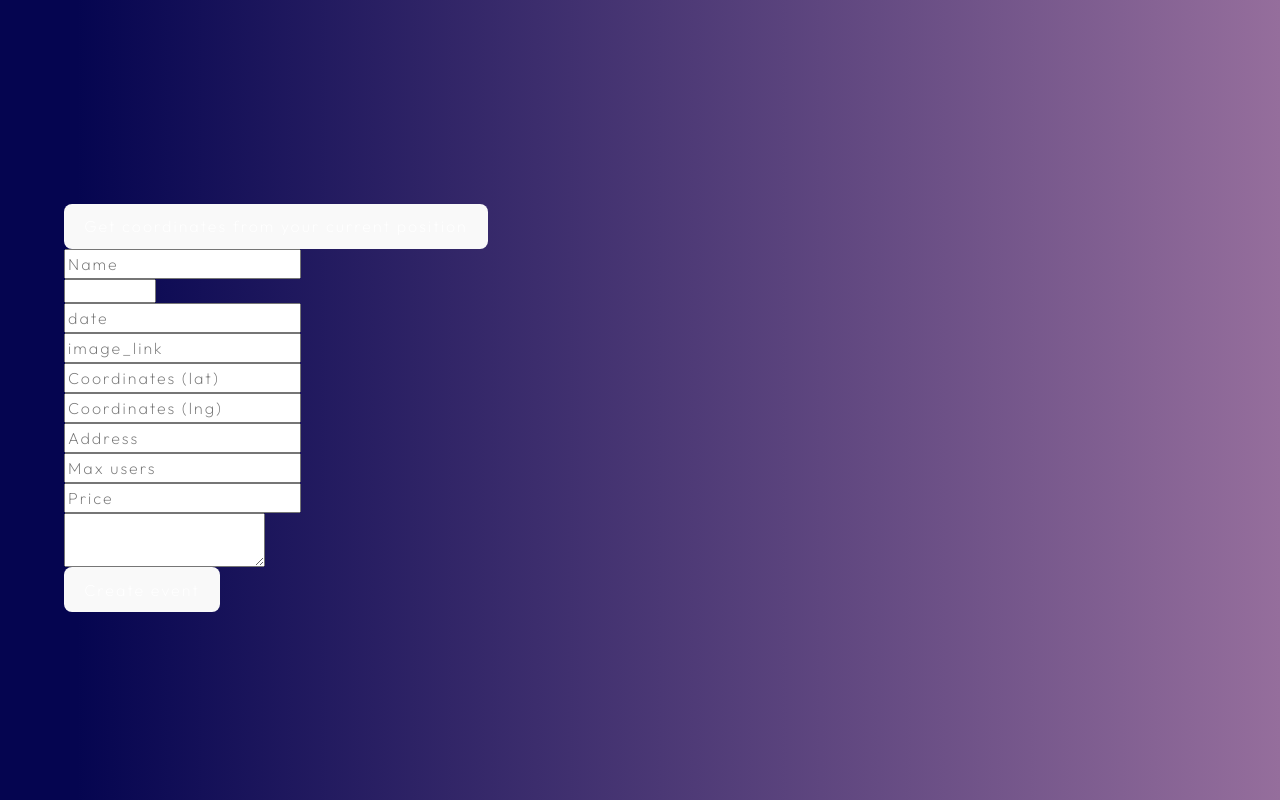
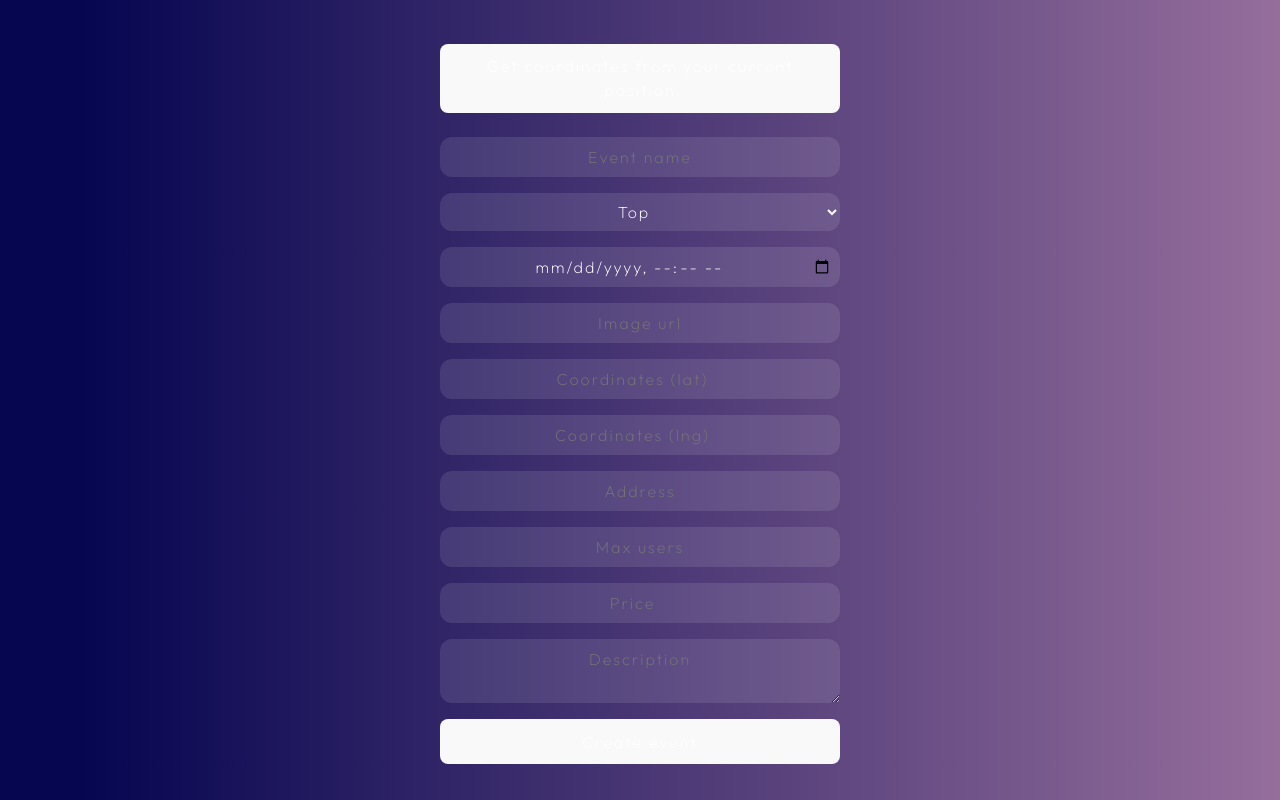
Before and after one commit to YLashko2/YLashko2.github.io, a Vue app: page /newevent in a window 1280 px wide. Built offline with nearby package versions, Linux system fonts and the light colour scheme; no server answers.

Commit message:
newevent

```diff
--- /dev/null
+++ b/src/assets/newevent.html
@@ -0,0 +1,119 @@
+<!DOCTYPE html>
+<html lang="en">
+<head>
+  <meta charset="UTF-8">
+  <meta http-equiv="X-UA-Compatible" content="IE=edge">
+  <meta name="viewport" content="width=device-width, initial-scale=1.0">
+  <link href="https://cdn.jsdelivr.net/npm/bootstrap@5.0.2/dist/css/bootstrap.min.css" rel="stylesheet" integrity="sha384-EVSTQN3/azprG1Anm3QDgpJLIm9Nao0Yz1ztcQTwFspd3yD65VohhpuuCOmLASjC" crossorigin="anonymous">
+  <script defer src="https://cdn.jsdelivr.net/npm/bootstrap@5.0.2/dist/js/bootstrap.bundle.min.js" integrity="sha384-MrcW6ZMFYlzcLA8Nl+NtUVF0sA7MsXsP1UyJoMp4YLEuNSfAP+JcXn/tWtIaxVXM" crossorigin="anonymous">
+  </script>
+  <style>
+    @import url('https://fonts.googleapis.com/css2?family=Outfit:wght@200&display=swap');
+    * {
+      letter-spacing: 2px;
+      font-weight: 100;
+    }
+    body{
+      background: linear-gradient(90deg, rgba(5,5,80,1) 6%, rgba(149,110,156,1) 100%);
+    }
+
+    .description{
+      color: white;
+      text-align: center;
+      font-size: 4vh;
+    }
+
+    .main{
+      width: 100%;
+    }
+    .input-area {
+      width: 100%;
+      margin: 1vh 0 1vh 0;
+      height: 5vh;
+      border-radius: 1.5vh;
+      text-align: center;
+      font-size: 2vh;
+      background: rgba(255, 255, 255, 0.1);
+      border: none;
+      color: white;
+    }
+
+    .input-area:hover{
+      box-shadow: 1px 5px 7px 1px rgba(0, 0, 0, 0.3);
+    }
+
+    ::-webkit-input-placeholder{
+      font-size: 2vh;
+      color: white;
+    }
+
+    .select-area{
+      display: block;
+      margin: 0 auto;
+      font-size: 2vh;
+      text-align: center;
+      border-radius: 1vh;
+      width: 35%;
+      background: rgba(255, 255, 255, 0.1);
+      color: white;
+    }
+
+    .button-container{
+      text-align: center;
+      margin-top: 1vh;
+    }
+    .textarea-container{
+      text-align: center;
+    }
+
+    .textarea{
+      width: 60%;
+      text-align: center;
+      background: rgba(255, 255, 255, 0.1);
+    }
+
+    .button{
+      width: 30%;
+      background: rgba(255, 255, 255, 0.8);
+      cursor: pointer;
+      font-size: 2vh;
+      border-radius: 2vh;
+    }
+    select option {
+     color: black;
+    }
+
+  </style>
+  <title>Document</title>
+</head>
+<body>
+  <div class="container-sm main mt-5">
+    <div class="row">
+      <p class="description">Add new event</p>
+      <div class="button-container">
+        <button class="col-sm button" v-on:click="getCoordinates">Get coordinates from your current position</button>
+      </div>
+      <form action="/" @submit.prevent="createEvent">
+          <input class="col-sm input-area" required v-model="name" placeholder="Event name">
+          <select class="col-sm select-area" required v-model="category">
+              <option selected>Top events</option>
+              <option>Popular events</option>
+          </select>
+          <input type="datetime-local" class="col-sm input-area" required v-model="date" placeholder="Date">
+          <input type="text" class="col-sm input-area" required v-model="imageLink" placeholder="Image url">
+          <input type="number" class="col-sm input-area" required v-model="lat" placeholder="Coordinates (lat)">
+          <input type="number" class="col-sm input-area" required v-model="lng" placeholder="Coordinates (lng)">
+          <input type="text" class="col-sm input-area" required v-model="address" placeholder="Address">
+          <input type="number" class="col-sm input-area" required v-model="maxUsers" placeholder="Max members">
+          <input type="number" class="col-sm input-area" required v-model="price" placeholder="Price">
+          <div class="textarea-container">
+            <textarea class="col-sm textarea" required v-model="description" placeholder="Write a description"></textarea>
+          </div>
+          <div class="button-container">
+            <button class="col-sm button" v-on:click="createEvent">Create event</button>
+          </div>
+      </form>
+    </div>
+</div>
+</body>
+</html>
--- a/src/components/NewEvent.vue
+++ b/src/components/NewEvent.vue
@@ -59,6 +59,7 @@ export default {
                     description: this.description,
                 }
             );
+            this.router.push("/");
         }
     }
 }
@@ -68,26 +69,63 @@ export default {
     <div class="main">
         <button v-on:click="getCoordinates">Get coordinates from your current position</button>
         <form action="/" @submit.prevent="createEvent">
-            <input required v-model="name" placeholder="Name">
-            <select required v-model="category">
+            <input class="col-sm input-area" required v-model="name" placeholder="Event name">
+            <select class="col-sm select-area" required v-model="category">
                 <option selected>Top</option>
                 <option>Popular</option>
             </select>
-            <input required v-model="date" placeholder="date">
-            <input required v-model="imageLink" placeholder="image_link">
-            <input required v-model="lat" placeholder="Coordinates (lat)">
-            <input required v-model="lng" placeholder="Coordinates (lng)">
-            <input required v-model="address" placeholder="Address">
-            <input required v-model="maxUsers" placeholder="Max users">
-            <input required v-model="price" placeholder="Price">
-            <textarea required v-model="description"></textarea>
+            <input type="datetime-local" class="col-sm input-area" required v-model="date" placeholder="Date">
+            <input type="text" class="col-sm input-area" required v-model="imageLink" placeholder="Image url">
+            <input type="number" class="col-sm input-area" required v-model="lat" placeholder="Coordinates (lat)">
+            <input type="number" class="col-sm input-area" required v-model="lng" placeholder="Coordinates (lng)">
+            <input type="text" class="col-sm input-area" required v-model="address" placeholder="Address">
+            <input type="numner" class="col-sm input-area" required v-model="maxUsers" placeholder="Max users">
+            <input type="number" class="col-sm input-area" required v-model="price" placeholder="Price">
+            <textarea placeholder="Description" class="col-sm input-area" required v-model="description"></textarea>
             <button v-on:click="createEvent">Create event</button>
         </form>
     </div>
 </template>
 
 <style scoped>
+    form, main {
+        display: flex;
+        flex-direction: column;
+        justify-content: center;
+        align-items: center;
+    }
     form > *, .main > * {
-        display: block;
+        margin: 1vh 0 1vh 0;
+    }
+    .input-area {
+      width: 100%;
+      height: auto;
+      padding: 8px;
+      border-radius: 1.5vh;
+      text-align: center;
+      font-size: 2vh;
+      max-width: 50vh;
+      background: rgba(255, 255, 255, 0.1);
+      border: none;
+      color: white;
+    }
+
+    button {
+        width: 100%;
+        max-width: 50vh;
+    }
+
+    .select-area{
+      display: block;
+      height: auto;
+      padding: 8px;
+      font-size: 2vh;
+      text-align: center;
+      border-radius: 1.5vh;
+      width: 100%;
+      max-width: 50vh;
+      border: none;
+      background: rgba(255, 255, 255, 0.1);
+      color: white;
     }
 </style>
```
Also changed, not shown: 5 other files (tests, documents, lock files or other folders).
